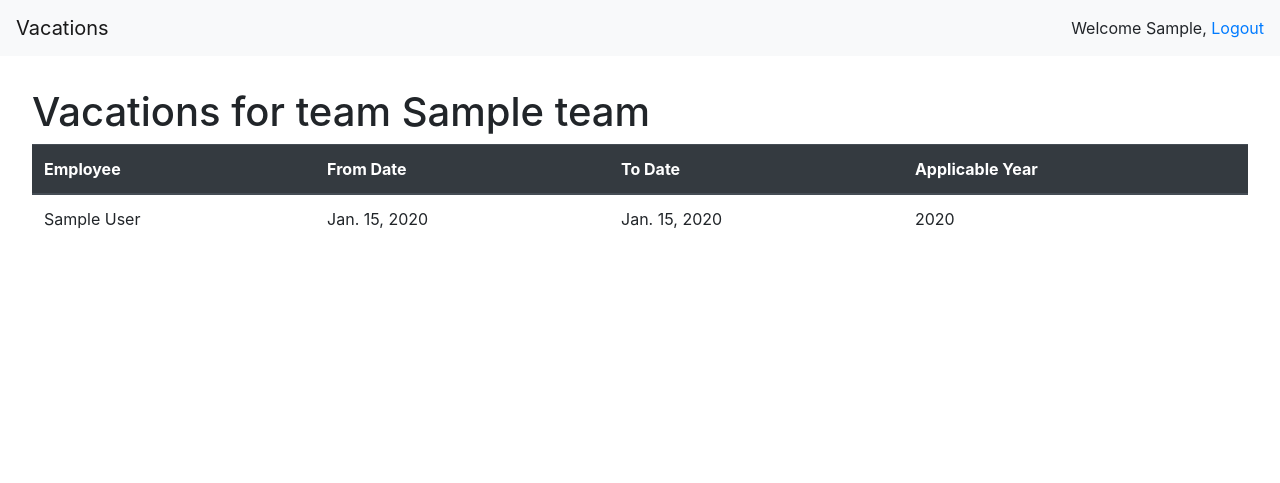
After one commit to evbeda/vacations, a Django app: page /vacations-team in a window 1280 px wide. The commit adds this page. Shown: the top 483 px of the page. Run offline with Django 3.2, Linux system fonts and the light colour scheme; a user stored in the database is signed in; tables that the repository leaves empty hold one stand-in row (values such as "Sample post"); some libraries are stand-ins or nearby versions.

Commit message:
See team vacations

```diff
--- a/templates/vacations_app/index.html
+++ b/templates/vacations_app/index.html
@@ -39,5 +39,8 @@
   {% if staff_user %}
     <a href="vacations-list">View vacations requests</a>
   {% endif %}
+  {% if manager_user %}
+    <a href="vacations-team">View Team vacations</a>
+  {% endif %}
 {% endif %}
 {% endblock content %}
--- /dev/null
+++ b/templates/vacations_app/team-vacations-list.html
@@ -0,0 +1,33 @@
+{% extends 'vacations_app/base.html' %}
+{% load static %}
+{% block head %}
+  {{block.super}}
+  <link rel="stylesheet" href="{% static 'css/index.css' %}">
+{% endblock head %}
+{% block content %}
+
+{% for team, vacations in object_list.items %}
+<h1>Vacations for team {{team}}</h1>
+<table class="table table-hover">
+  <thead class="thead-dark">
+    <tr>
+      <th>Employee</th>
+      <th>From Date</th>
+      <th>To Date</th>
+      <th>Applicable Year</th>
+    </tr>
+  </thead>
+  <tbody>
+    {% for vacation in vacations %}
+    <tr>
+      <td>{{ vacation.employee.first_name }} {{ vacation.employee.last_name }}</td>
+      <td>{{ vacation.from_date|date }}</td>
+      <td>{{ vacation.to_date|date }}</td>
+      <td>{{ vacation.applicable_worked_year }}</td>
+    </tr>
+    {% endfor %}
+  </tbody>
+</table>
+{% endfor %}
+
+{% endblock content %}
--- a/vacations_app/__init__.py
+++ b/vacations_app/__init__.py
@@ -1,6 +1,2 @@
-STAFF_GROUP = [
-        'paula@eventbrite.com',
-        'marianar@eventbrite.com',
-    ]
-
 CAN_VIEW_OTHER_VACATIONS = 'vacations_app.can_view_other_vacations'
+CAN_VIEW_TEAM_MEMBERS_VACATIONS = 'vacations_app.can_view_team_members_vacations'
--- a/vacations_app/models.py
+++ b/vacations_app/models.py
@@ -129,12 +129,12 @@ class Holiday(models.Model):
 
 class Team(models.Model):
     name = models.CharField(max_length=30)
-    engineer_manager = models.OneToOneField(
+    engineer_manager = models.ForeignKey(
         'Employee',
         on_delete=models.SET_NULL,
         null=True,
         blank=True,
-        related_name='managed_team',
+        related_name='managed_teams',
     )
 
     def __str__(self):
--- a/vacations_app/urls.py
+++ b/vacations_app/urls.py
@@ -16,9 +16,10 @@ Including another URLconf
 from django.conf.urls import url
 from .views import (
     HomeView,
+    TeamVacationsList,
+    VacationList,
     VacationPrintView,
     VacationRequest,
-    VacationList,
 )
 
 
@@ -26,5 +27,6 @@ urlpatterns = [
     url(r'^$', HomeView.as_view(), name='home'),
     url(r'^vacation-request$', VacationRequest.as_view(), name='vacation-request'),
     url(r'^vacations-list$', VacationList.as_view(), name='vacations-list'),
+    url(r'^vacations-team$', TeamVacationsList.as_view(), name='vacations-team'),
     url(r'^print/(?P<pk>[0-9]+)/$', VacationPrintView.as_view(), name='print'),
 ]
--- a/vacations_app/views.py
+++ b/vacations_app/views.py
@@ -12,8 +12,11 @@ from django.views.generic import ListView
 from django.views.generic.detail import DetailView
 from django.views.generic.edit import CreateView
 from xhtml2pdf import pisa
-from vacations_app import CAN_VIEW_OTHER_VACATIONS
 
+from vacations_app import (
+    CAN_VIEW_OTHER_VACATIONS,
+    CAN_VIEW_TEAM_MEMBERS_VACATIONS,
+)
 from vacations_app.models import Vacation
 
 
@@ -28,10 +31,8 @@ class HomeView(ListView):
 
     def get_context_data(self, **kwargs):
         context = super().get_context_data(**kwargs)
-        if self.request.user.has_perm('vacations_app.can_view_other_vacations'):
-            context['staff_user'] = True
-        else:
-            context['staff_user'] = False
+        context['staff_user'] = self.request.user.has_perm('vacations_app.can_view_other_vacations')
+        context['manager_user'] = self.request.user.has_perm('vacations_app.can_view_team_members_vacations')
         return context
 
 
@@ -67,6 +68,25 @@ class VacationList(PermissionRequiredMixin, ListView):
         return context
 
 
+class TeamVacationsList(PermissionRequiredMixin, ListView):
+    template_name = 'vacations_app/team-vacations-list.html'
+    permission_required = CAN_VIEW_TEAM_MEMBERS_VACATIONS
+
+    def get_queryset(self):
+        managed_teams = self.request.user.managed_teams.all()
+        all_vacations = Vacation.objects.filter(employee__team__in=managed_teams)
+        vacations_by_team = {
+            team.name: all_vacations.filter(employee__team=team)
+            for team in managed_teams
+        }
+        return vacations_by_team
+
+    def get_context_data(self, **kwargs):
+        context = super().get_context_data(**kwargs)
+        context['teams'] = [team.name for team in self.request.user.managed_teams.all()]
+        return context
+
+
 class VacationPrintView(DetailView):
     template_name = 'vacations_app/vacation_print_form.html'
     model = Vacation
```
Also changed, not shown: vacations_app/pipeline.py (+3 -10 lines), vacations_app/migrations/0004_auto_20191106_1519.py (added). Lines whose indentation alone changed are shown as unchanged.
